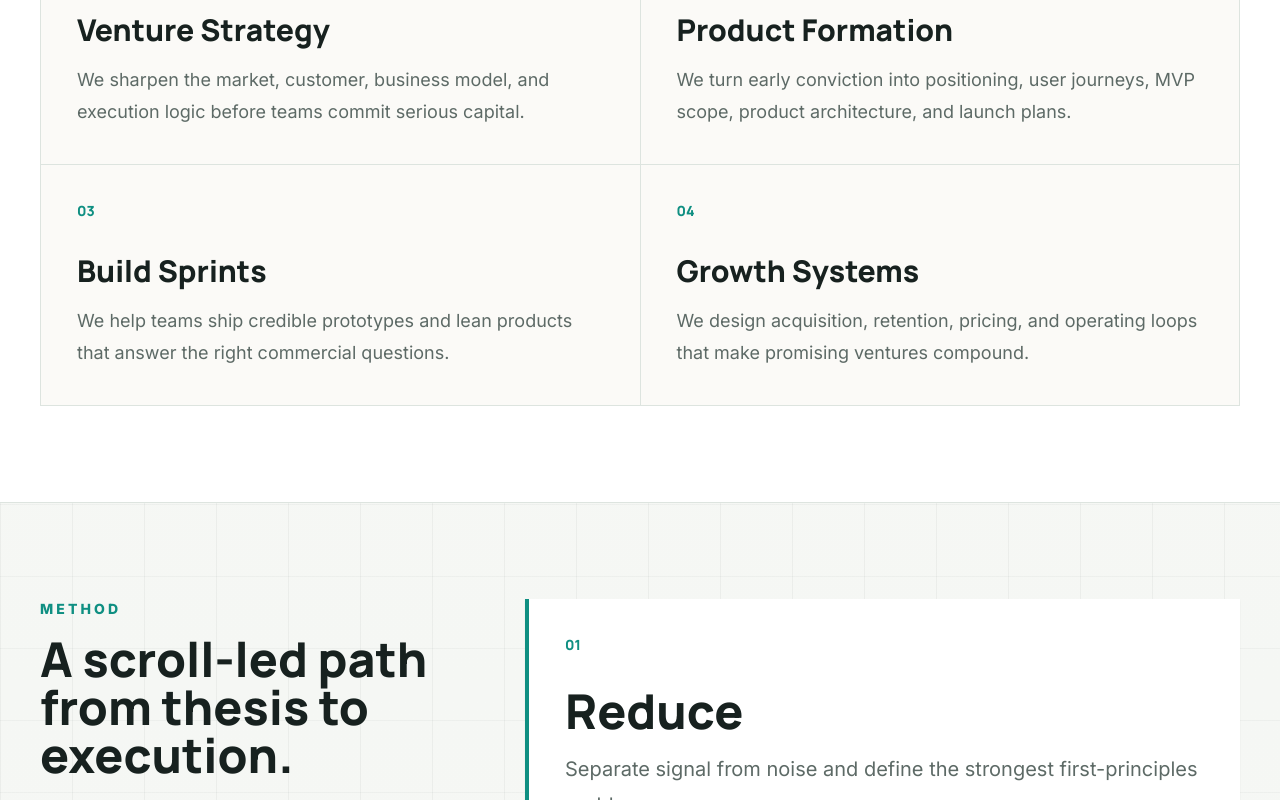
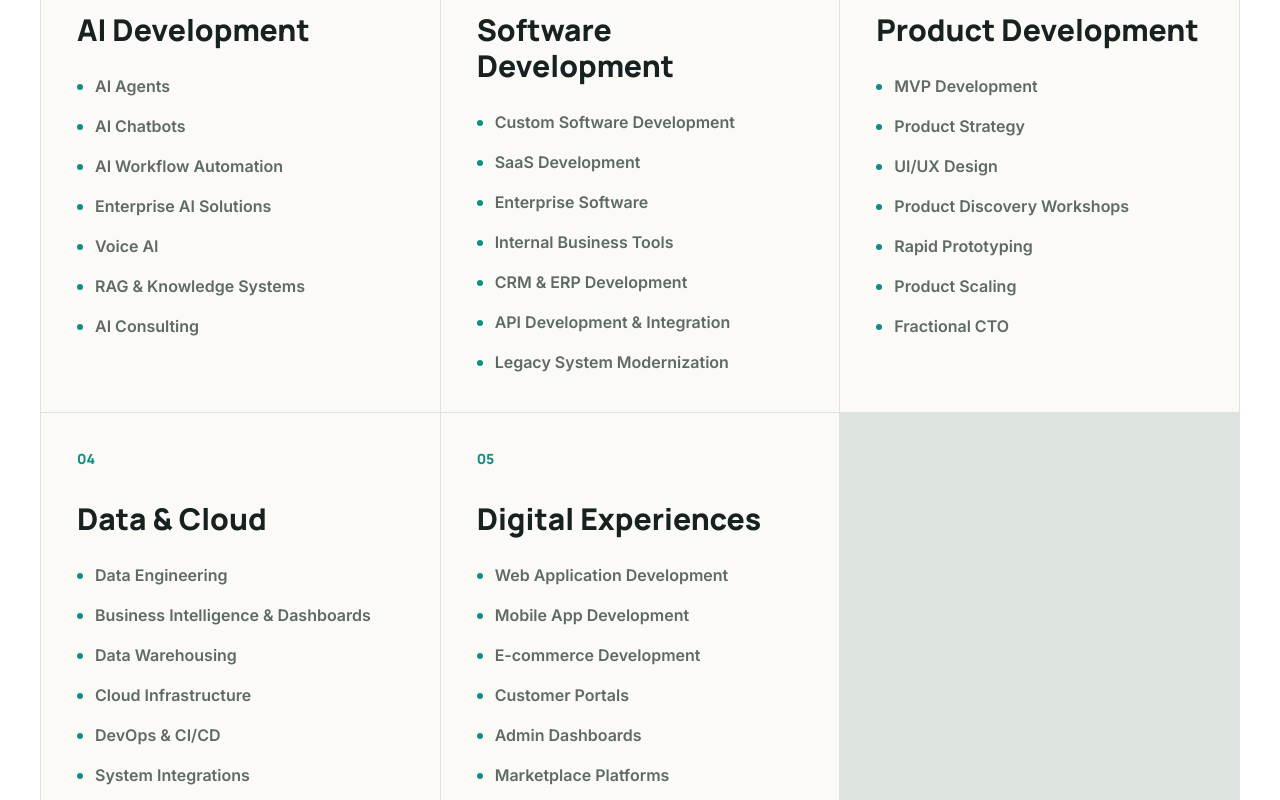
Before and after one commit to lohitsdev/firstprinciplewebsite-v2, a Next.js app: page / in a window 1280 px wide. Shown: the part 1800-2600 px from the top of the page. Built offline with nearby package versions, Linux system fonts and the light colour scheme.

Commit message:
Add expanded service offerings

```diff
--- a/app/page.tsx
+++ b/app/page.tsx
@@ -11,20 +11,64 @@ const metrics = [
 
 const services = [
   {
-    title: "Venture Strategy",
-    text: "We sharpen the market, customer, business model, and execution logic before teams commit serious capital."
+    title: "AI Development",
+    items: [
+      "AI Agents",
+      "AI Chatbots",
+      "AI Workflow Automation",
+      "Enterprise AI Solutions",
+      "Voice AI",
+      "RAG & Knowledge Systems",
+      "AI Consulting"
+    ]
   },
   {
-    title: "Product Formation",
-    text: "We turn early conviction into positioning, user journeys, MVP scope, product architecture, and launch plans."
+    title: "Software Development",
+    items: [
+      "Custom Software Development",
+      "SaaS Development",
+      "Enterprise Software",
+      "Internal Business Tools",
+      "CRM & ERP Development",
+      "API Development & Integration",
+      "Legacy System Modernization"
+    ]
   },
   {
-    title: "Build Sprints",
-    text: "We help teams ship credible prototypes and lean products that answer the right commercial questions."
+    title: "Product Development",
+    items: [
+      "MVP Development",
+      "Product Strategy",
+      "UI/UX Design",
+      "Product Discovery Workshops",
+      "Rapid Prototyping",
+      "Product Scaling",
+      "Fractional CTO"
+    ]
   },
   {
-    title: "Growth Systems",
-    text: "We design acquisition, retention, pricing, and operating loops that make promising ventures compound."
+    title: "Data & Cloud",
+    items: [
+      "Data Engineering",
+      "Business Intelligence & Dashboards",
+      "Data Warehousing",
+      "Cloud Infrastructure",
+      "DevOps & CI/CD",
+      "System Integrations",
+      "Cloud Migration"
+    ]
+  },
+  {
+    title: "Digital Experiences",
+    items: [
+      "Web Application Development",
+      "Mobile App Development",
+      "E-commerce Development",
+      "Customer Portals",
+      "Admin Dashboards",
+      "Marketplace Platforms",
+      "Maintenance & Support"
+    ]
   }
 ];
 
@@ -148,20 +192,27 @@ export default function Home() {
             <div>
               <p className="text-sm font-extrabold uppercase tracking-[0.22em] text-teal">Services</p>
               <h2 className="heading mt-4 text-4xl font-extrabold text-ink sm:text-5xl">
-                Senior help across the venture arc.
+                Senior help across the build arc.
               </h2>
             </div>
             <p className="max-w-md text-base leading-7 text-muted">
-              Focused enough for early ventures. Serious enough for established companies creating new business lines.
+              Focused enough for early ventures. Serious enough for established companies building AI, software, data, and digital platforms.
             </p>
           </div>
 
-          <div className="mt-14 grid gap-px overflow-hidden border border-line bg-line md:grid-cols-2">
+          <div className="mt-14 grid gap-px overflow-hidden border border-line bg-line md:grid-cols-2 lg:grid-cols-3">
             {services.map((service, index) => (
               <article key={service.title} className="reveal bg-paper p-7 sm:p-9" style={{ animationDelay: `${index * 70}ms` }}>
                 <p className="heading text-sm font-extrabold text-teal">0{index + 1}</p>
                 <h3 className="heading mt-8 text-3xl font-extrabold text-ink">{service.title}</h3>
-                <p className="mt-4 text-lg leading-8 text-muted">{service.text}</p>
+                <ul className="mt-6 space-y-3 text-base font-semibold leading-7 text-muted">
+                  {service.items.map((item) => (
+                    <li key={item} className="flex gap-3">
+                      <span className="mt-3 h-1.5 w-1.5 shrink-0 rounded-full bg-teal" aria-hidden="true" />
+                      <span>{item}</span>
+                    </li>
+                  ))}
+                </ul>
               </article>
             ))}
           </div>
```
